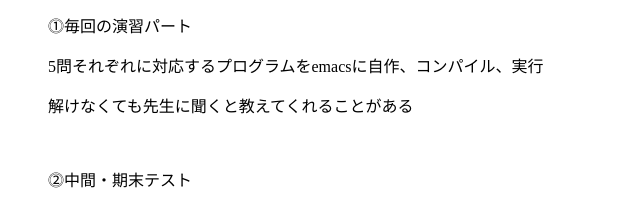
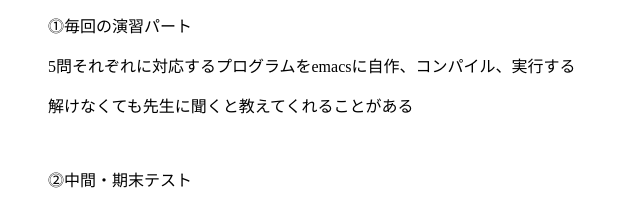
Before and after one commit to jackdawson0410/sample21, a plain HTML site: page index.html in a window 1280 px wide. Shown: the part 586-790 px from the top of the page, 0-640 px from the left. Drawn offline with Linux system fonts and the light colour scheme.

Commit message:
Update index.html

```diff
--- a/index.html
+++ b/index.html
@@ -33,7 +33,7 @@
 		<br>
 		<p>★攻略の秘訣★</p>
 		<p>⓵毎回の演習パート</p>
-		<p>5問それぞれに対応するプログラムをemacsに自作、コンパイル、実行</p>
+		<p>5問それぞれに対応するプログラムをemacsに自作、コンパイル、実行する</p>
 		<p>解けなくても先生に聞くと教えてくれることがある </p>
 		<br>
 		<p>⓶中間・期末テスト</p>
```
